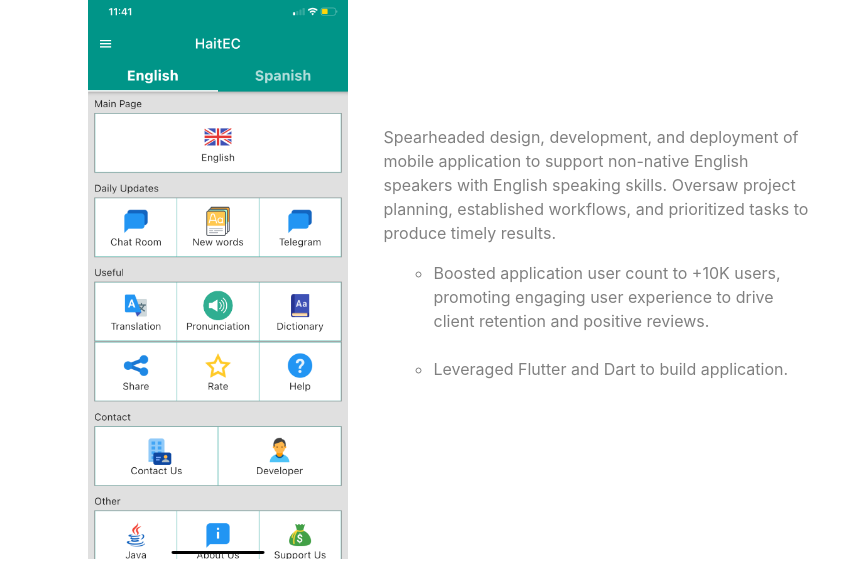
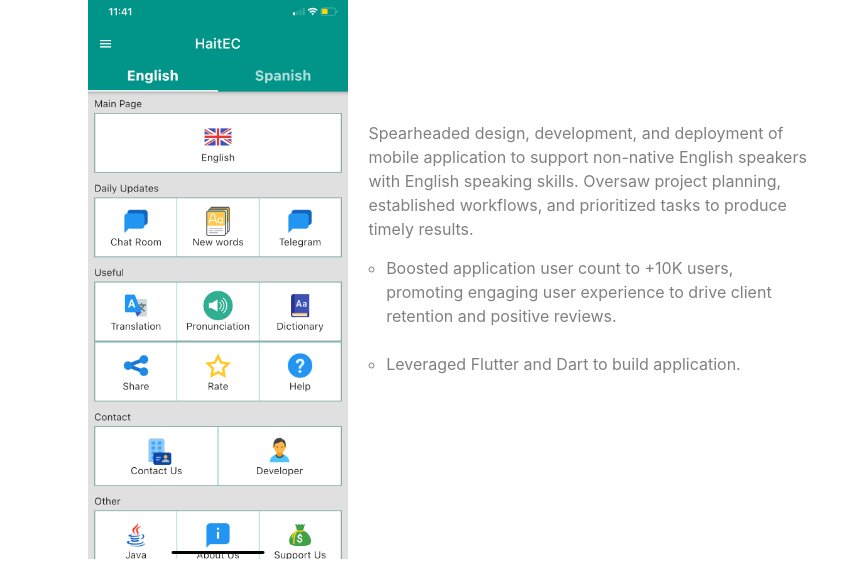
Before and after one commit to wjeanvilma/wjeanvilma.github.io, a plain HTML site: page index.html in a window 1280 px wide. Shown: the part 2760-3330 px from the top of the page, without its empty margins (220-1082 px from the left). Drawn offline with nearby package versions, Linux system fonts and the light colour scheme.

Commit message:
fix sections

```diff
--- a/index.html
+++ b/index.html
@@ -12,7 +12,7 @@
     <link rel="stylesheet" href="https://fonts.googleapis.com/css?family=Tangerine">
     <link rel="stylesheet" href="https://use.fontawesome.com/releases/v5.0.8/css/all.css">
     <link rel="stylesheet" href="https://stackpath.bootstrapcdn.com/bootstrap/4.4.1/css/bootstrap.min.css" integrity="sha384-Vkoo8x4CGsO3+Hhxv8T/Q5PaXtkKtu6ug5TOeNV6gBiFeWPGFN9MuhOf23Q9Ifjh" crossorigin="anonymous">
-    <link rel="stylesheet" type="text/css" href="styles.css?version=84">
+    <link rel="stylesheet" type="text/css" href="styles.css?version=4">
 </head>
 <div id="menu-btn-cont" class="row navbar-light bg-light">
     <h5 class="menu-text">Menu</h5>
--- a/styles.css
+++ b/styles.css
@@ -111,12 +111,14 @@ a {
 }
 
 .haitec-text {
-
-    margin-left: 70px;
-
+    max-width: 90%;
+    margin: 15px;
+    display: block;
+    margin-left: auto;
+    margin-right: auto;
 }
 .haitec-description{
-    margin-left: 20px;
+    margin: 5px;
 }
 
 .download-button {
```
